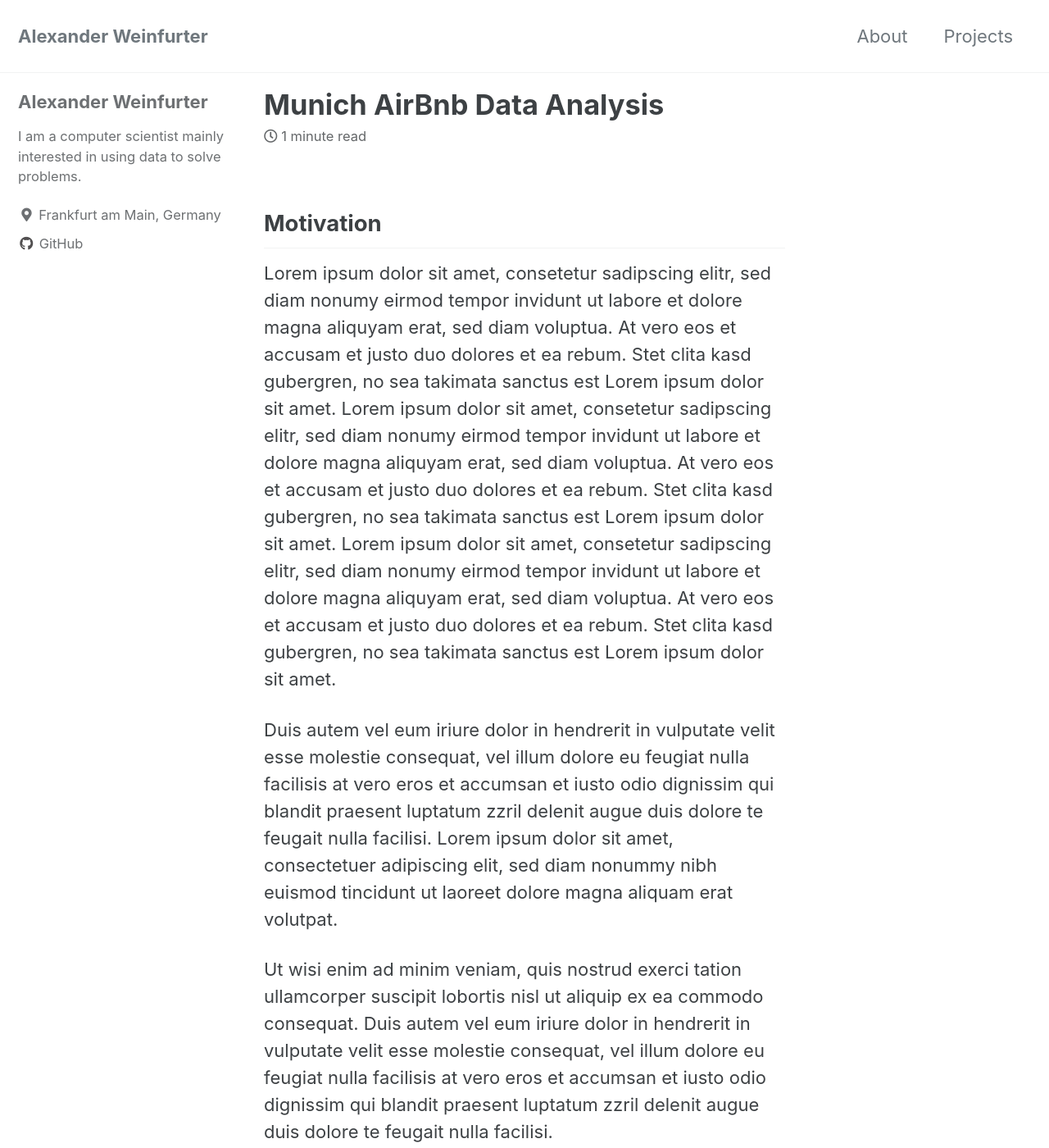
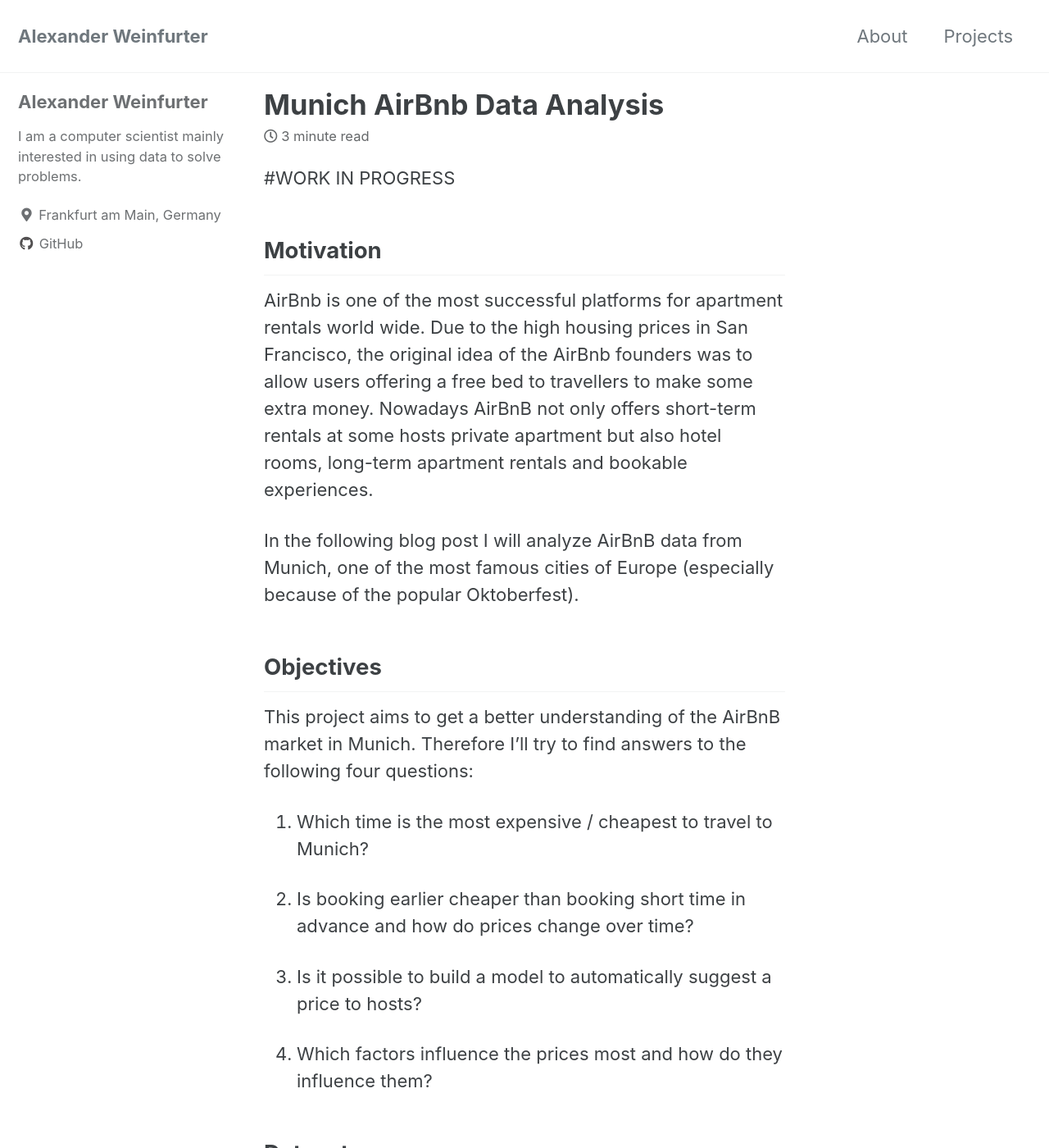
Before and after one commit to alexweinfurter/data-science, a Jekyll site: the page built from _posts/2020-08-27-munich-airbnb-data-analysis.md, in a window 1280 px wide and 1400 px high. Shown: the whole window at 82% size. Built offline with Jekyll 4.4.1, drawn with Linux system fonts in a browser that asks for light colours; cached includes are drawn as plain includes; some of the changed text lies outside the part shown.

Commit message:
adds information about the munich data analysis

```diff
--- a/_posts/2020-08-27-munich-airbnb-data-analysis.md
+++ b/_posts/2020-08-27-munich-airbnb-data-analysis.md
@@ -4,17 +4,76 @@ date: 2020-08-27
 excerpt: "Exploratory data analysis of Munich AirBnb data and prediction of AirBnb prices."
 ---
 
+#WORK IN PROGRESS
+
 ## Motivation
-Lorem ipsum dolor sit amet, consetetur sadipscing elitr, sed diam nonumy eirmod tempor invidunt ut labore et dolore magna aliquyam erat, sed diam voluptua. At vero eos et accusam et justo duo dolores et ea rebum. Stet clita kasd gubergren, no sea takimata sanctus est Lorem ipsum dolor sit amet. Lorem ipsum dolor sit amet, consetetur sadipscing elitr, sed diam nonumy eirmod tempor invidunt ut labore et dolore magna aliquyam erat, sed diam voluptua. At vero eos et accusam et justo duo dolores et ea rebum. Stet clita kasd gubergren, no sea takimata sanctus est Lorem ipsum dolor sit amet. Lorem ipsum dolor sit amet, consetetur sadipscing elitr, sed diam nonumy eirmod tempor invidunt ut labore et dolore magna aliquyam erat, sed diam voluptua. At vero eos et accusam et justo duo dolores et ea rebum. Stet clita kasd gubergren, no sea takimata sanctus est Lorem ipsum dolor sit amet.
+AirBnb is one of the most successful platforms for apartment rentals world wide. Due to the high housing prices in San Francisco, the original idea of the AirBnb founders was to allow users offering a free bed to travellers to make some extra money. Nowadays AirBnB not only offers short-term rentals at some hosts private apartment but also hotel rooms, long-term apartment rentals and bookable experiences.
 
-Duis autem vel eum iriure dolor in hendrerit in vulputate velit esse molestie consequat, vel illum dolore eu feugiat nulla facilisis at vero eros et accumsan et iusto odio dignissim qui blandit praesent luptatum zzril delenit augue duis dolore te feugait nulla facilisi. Lorem ipsum dolor sit amet, consectetuer adipiscing elit, sed diam nonummy nibh euismod tincidunt ut laoreet dolore magna aliquam erat volutpat.
+In the following blog post I will analyze AirBnB data from Munich, one of the most famous cities of Europe (especially because of the popular Oktoberfest).
 
-Ut wisi enim ad minim veniam, quis nostrud exerci tation ullamcorper suscipit lobortis nisl ut aliquip ex ea commodo consequat. Duis autem vel eum iriure dolor in hendrerit in vulputate velit esse molestie consequat, vel illum dolore eu feugiat nulla facilisis at vero eros et accumsan et iusto odio dignissim qui blandit praesent luptatum zzril delenit augue duis dolore te feugait nulla facilisi.
+## Objectives
+This project aims to get a better understanding of the AirBnB market in Munich.
+Therefore I'll try to find answers to the following four questions:
 
-Nam liber tempor cum soluta nobis eleifend option congue nihil imperdiet doming id quod mazim placerat facer
-## Objectives
+1. Which time is the most expensive / cheapest to travel to Munich?
+
+2. Is booking earlier cheaper than booking short time in advance and how do prices change over time?
+
+3. Is it possible to build a model to automatically suggest a price to hosts?
+
+4. Which factors influence the prices most and how do they influence them?
+
 ## Dataset
+AirBnb itself doesn't provide open source data, but a platform called Inside Airbnb scrapes the listings on a monthly basis (see http://insideairbnb.com/get-the-data.html). I wrote a small web scraper which downloads all the data files that contain data about AirBnbs in Munich.
+
+Essentially Inside Airbnb provides three different files:
+* Calendar: contains prices plus minimum nights to stay per listing and date
+* Reviews: contains reviewer names and comments for each listing
+* Listings: contains information about the Airbnb, the host and the price.
+
 ## Methodology
+To analyze the dataset I follow the CRISP-DM cycle. I start with a quick data exploration, clean the dataset and calculate first moments of the data to answer the first two questions. Afterwards I perform some feature engineering and try to build a pricing model. Later the pricing model will be analyzed to get an idea which features influence the price most.
+
+## Data cleaning
+The following steps have been neccessary to get a clean dataset for further processing:
+* Reformat prices
+* Drop listings with extremely high or low prices
+* Drop features with more than 70% missing values
+* Drop listings that are duplicates
+* Drop listings with missing geolocation
+
 ## Feature Engineering
+
+### Transformation of categorical variables
+The dataset contains several categorical variables like amenities or the neighbourhood that are transformed into dichotomous variables by using one-hot-encoding.
+
+Especially one-hot-encoding the amenities resulted in a large amount of features. Some amenities have been merged, e.g. "TV", "Cable TV" and "Smart TV" are considered as one feature "TV". Furthermore the total amount of amenities has been calculated.
+
+ANZAHL DER CATEGORICALs EINFÜGEN
+
+### Text-based features
+Although reviews and descriptions of AirBnBs probably contain valuable information I haven't performed advanced natural language processing (NLP). I only created two text-based features:
+* A binary variable containing information about an existing roof top terracce (since roof top terracces in cities are super cool and could increase the price).
+* One possible driver of the price could be the size of the AirBnb. Since the feature "square_feet" is missing in most cases, i tried to get that information from the description or summary feature. I used regulare expressions to search for square meters (and all possible abbreviations of it) to find numbers related to the size.
+
+### Binning of numerical features
+There are several features containing rates or review scores. I used binning to build groups of these features since e.g. scores that are below 8/10 points can be considered as bad on AirBnB.
+
+### Location based features
+The dataset provides the latitude and longitude of each AirBnb. I've looked up the geolocation of several points of interest in Munich (e.g. where the Oktoberfest takes place, the Hofbraeuhaus and the Marienplatz, which is basically the city center) and calculated the haversine distance (greate circle distance) to these points. Afterwards I've calculated the average distance to all points of interest as additional feature.
+
+### Time based features
+The features "host_since", "first_review" and "last_review" represent timestamps which have been used to calculate the elapsed time till today.
+
+### Feature selection
+To reduce the number of features several feature selection have been performed:
+*  Removed all features related to the host neighbourhood - this shouldn't impact the price.
+* Used correlations to find collinear features and remove highly correlated features.
+* Dropped features with very low variance.
+* Dropped features with more than 70% of missing values.
+
+
 ## Modeling
+No feature or target scaling has been used since XGBoost (and tree-based models in general) should be invariant to monotonic transformations like log-transform, etc..
+
 ## Model explanation
```
